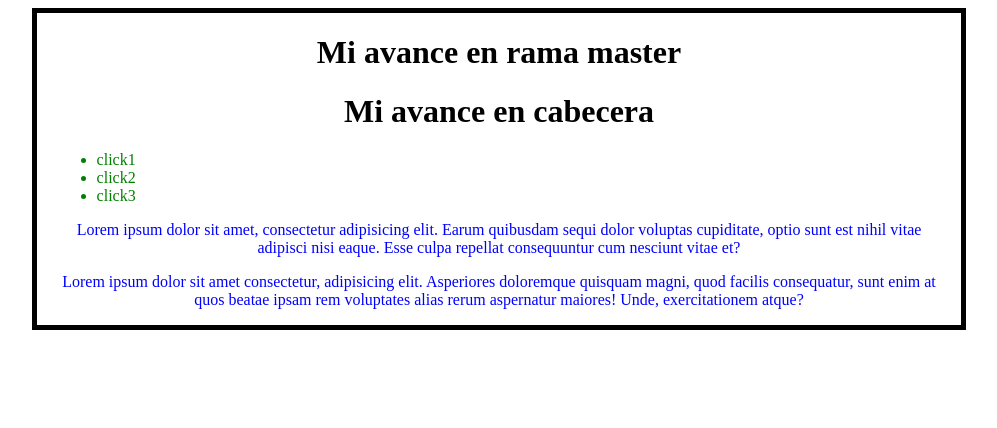
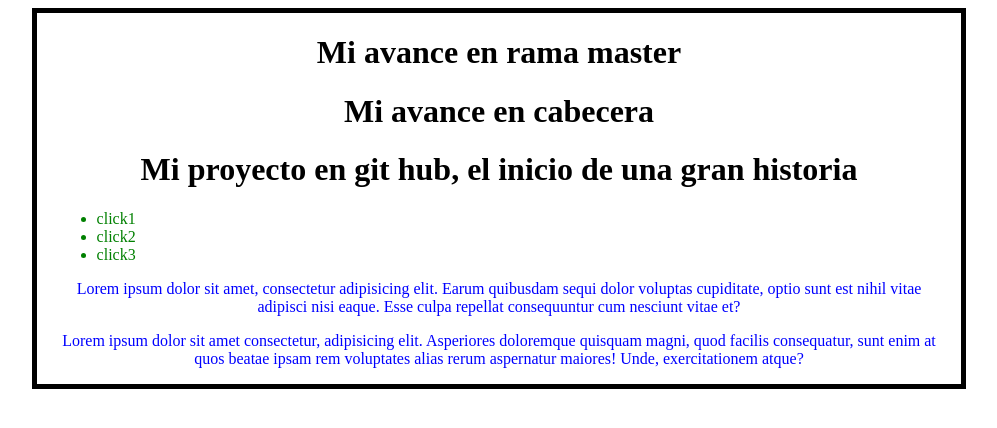
Before and after one commit to Jerson220493/curso-git, a plain HTML site: page index.html in a window 1280 px wide. Shown: the whole page, without its empty margins (141-1138 px from the left). Drawn offline with Linux system fonts and the light colour scheme.

Commit message:
Update index.html
Modifique el titulo agregando un nuevo h1

```diff
--- a/index.html
+++ b/index.html
@@ -9,6 +9,7 @@
     <div class="container">
       <h1>Mi avance en rama master</h1>
       <h1>Mi avance en cabecera</h1>
+      <h1>Mi proyecto en git hub, el inicio de una gran historia</h1>
       <div class="cabecera">
         <nav>
           <ul>
```
